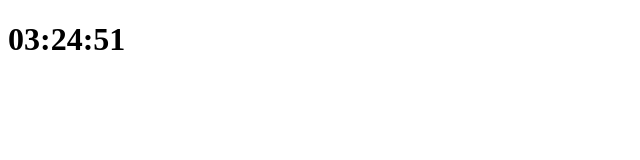
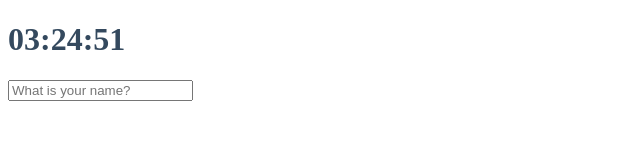
Before and after one commit to Moon-Sangho/To-do-list, a plain HTML site: page index.html in a window 1280 px wide. Shown: the whole page, without its empty margins (0-640 px from the left). Drawn offline with Linux system fonts and the light colour scheme.

Commit message:
2nd commit

```diff
--- /dev/null
+++ b/greeting.js
@@ -0,0 +1,47 @@
+const form = document.querySelector(".js-form");
+const input = form.querySelector("input");
+const greeting = document.querySelector(".js-greetings");
+const USER_LS = "currentUser";
+const SHOWING_CN = "showing";
+
+// localStorage에 사용자 이름 저장
+function saveName(text) {
+    localStorage.setItem(USER_LS, text);
+}
+
+// 사용자 이름 입력 후 enter 시 localStorage에 저장
+function handleSubmit(event) {
+    event.preventDefault();
+    const currentValue = input.value;
+    paintGreeting(currentValue);
+    saveName(currentValue);
+}
+
+// 사용자 이름 묻기
+function askForName() {
+    form.classList.add(SHOWING_CN);
+    form.addEventListener("submit", handleSubmit);
+}
+
+// 인사말 출력 설정
+function paintGreeting(text) {
+    form.classList.remove(SHOWING_CN);
+    greeting.classList.add(SHOWING_CN);
+    greeting.innerText = `Hello ${text}`
+}
+
+// localStorage 이름 저장 여부에 따라 사용자 이름 묻기 or 인사말 출력
+function loadName() {
+    const currentUser = localStorage.getItem(USER_LS);
+    if (currentUser === null) {
+        askForName();
+    } else {
+        paintGreeting(currentUser);
+    }
+}
+
+function init() {
+    loadName();
+}
+
+init();
--- a/index.html
+++ b/index.html
@@ -7,7 +7,9 @@
     <meta property="og:title" content="To-do-list">
     <meta property="og:description" content="To-do-list page">
     <meta property="og:image" content="./img/ogp.jpg">
-    <meta property="og:url" content="">
+    <meta property="og:url" content="https://moon-sangho.github.io/To-do-list/">
+
+    <link rel="stylesheet" href="style.css">
 
     <title>To-do-list</title>
 </head>
@@ -15,6 +17,11 @@
     <div class="js-clock">
         <h1>00:00</h1>
     </div>
+    <form class="js-form form">
+        <input type="text" placeholder="What is your name?">
+    </form>
+    <h4 class="js-greetings greetings"></h4>
     <script src="clock.js"></script>
+    <script src="greeting.js"></script>
 </body>
 </html>
--- a/style.css
+++ b/style.css
@@ -0,0 +1,12 @@
+body {
+    color: #34495e;
+}
+
+.form,
+.greetings {
+    display: none;
+}
+
+.showing {
+    display: block;
+}
```
Also changed, not shown: 1 other file.
